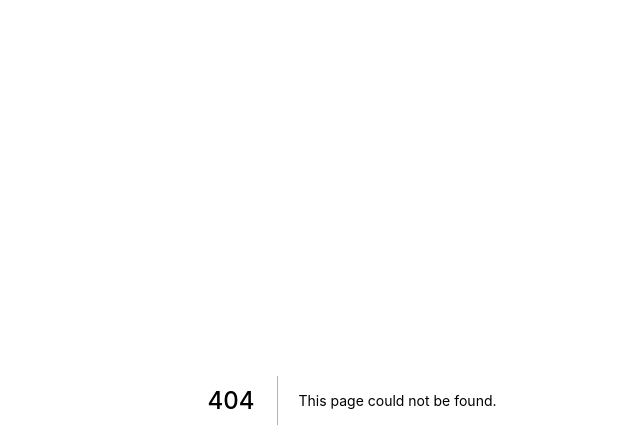
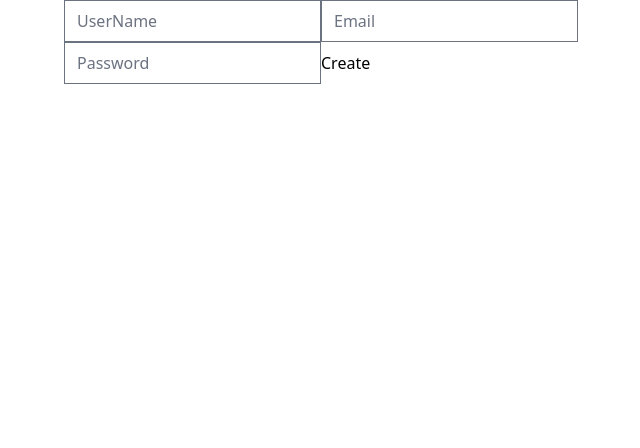
Before and after one commit to seongguk-yoon/carrot-market, a Next.js app: page /forms in a window 1280 px wide. Before the commit this address had no page. Shown: the top 448 px of the page, without its empty margins (288-928 px from the left). Built offline with nearby package versions, Linux system fonts and the light colour scheme.

Commit message:
TECH-ReactHookForm step_1nd

```diff
--- a/package.json
+++ b/package.json
@@ -12,7 +12,8 @@
     "@tailwindcss/forms": "^0.5.0",
     "next": "^12.0.10",
     "react": "^18.0.0-rc.0",
-    "react-dom": "^18.0.0-rc.0"
+    "react-dom": "^18.0.0-rc.0",
+    "react-hook-form": "^7.30.0"
   },
   "devDependencies": {
     "@types/node": "17.0.14",
--- /dev/null
+++ b/pages/forms.tsx
@@ -0,0 +1,70 @@
+import { useState } from "react";
+
+export default function Froms() {
+  const [username, setUsername] = useState("");
+  const [email, setEmail] = useState("");
+  const [password, setPassword] = useState("");
+
+  const [formErrors, setFormErrors] = useState("");
+  const [EmailErrors, setEamilErrors] = useState("");
+
+  const onUsernameChange = (event: React.SyntheticEvent<HTMLInputElement>) => {
+    const {
+      currentTarget: { value },
+    } = event;
+    setEamilErrors("");
+    setUsername(value);
+  };
+  const onEmailChange = (event: React.SyntheticEvent<HTMLInputElement>) => {
+    const {
+      currentTarget: { value },
+    } = event;
+    setEmail(value);
+  };
+  const onPasswordChange = (event: React.SyntheticEvent<HTMLInputElement>) => {
+    const {
+      currentTarget: { value },
+    } = event;
+    setPassword(value);
+  };
+
+  const onSubmit = (event: React.SyntheticEvent<HTMLFormElement>) => {
+    event.preventDefault();
+    console.log(username, email, password);
+    if (username === "" || email === "" || password === "") {
+      setFormErrors("정상적입니다");
+    }
+    if (!email.includes("@")) {
+      setEamilErrors("냐옹");
+    }
+  };
+
+  return (
+    <form onSubmit={onSubmit}>
+      <input
+        value={username}
+        onChange={onUsernameChange}
+        type="text"
+        placeholder="UserName"
+        required
+        minLength={5}
+      />
+      <input
+        value={email}
+        onChange={onEmailChange}
+        type="email"
+        placeholder="Email"
+        required
+      />
+      {EmailErrors}
+      <input
+        value={password}
+        onChange={onPasswordChange}
+        type="password"
+        placeholder="Password"
+        required
+      />
+      <input type="submit" value="Create " />
+    </form>
+  );
+}
```
Also changed, not shown: 1 other file (tests, documents, lock files or other folders).
